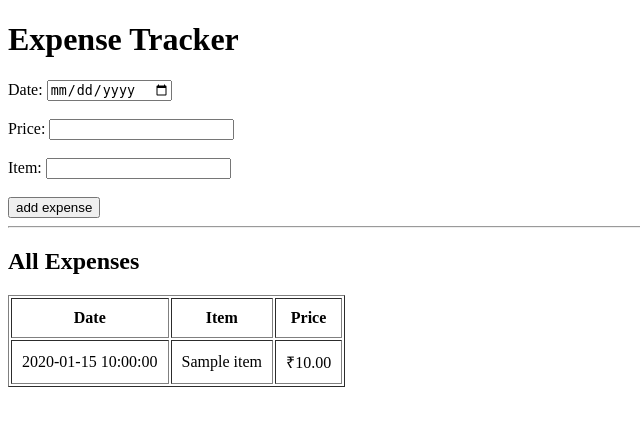
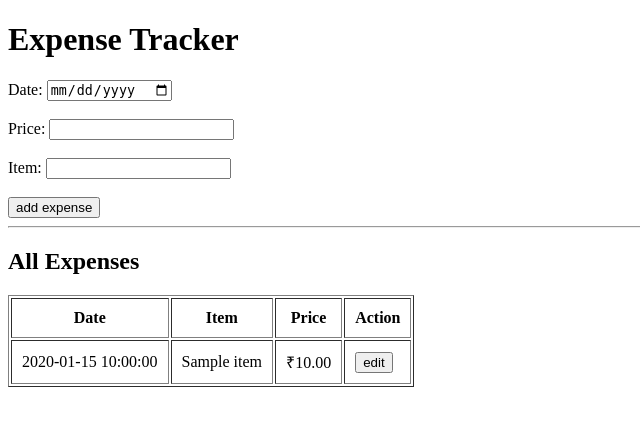
Before and after one commit to daxi-parmar/expense-tracker, a Flask app: page / in a window 1280 px wide. Shown: the top 426 px of the page, without its empty margins (0-640 px from the left). Run offline with Flask 3, Linux system fonts and the light colour scheme; a database or web service that is not in the repository returns one stand-in record (values such as "Sample title").

Commit message:
Add edit route and link edit buttons to expense IDs

```diff
--- a/app.py
+++ b/app.py
@@ -32,5 +32,10 @@ def add_expense():
     expenses_collection.insert_one(expense)
     return redirect(url_for("home"))
 
+
+@app.route("/edit/<expense_id>")
+def edit_expense(expense_id):
+    return f"Editing expense: {expense_id}"
+
 if __name__ == "__main__":
     app.run(debug=True)
--- a/templates/index.html
+++ b/templates/index.html
@@ -12,11 +12,11 @@
 
             <label for="price">Price:</label>
             <input type ="number" id ="price" name ="price" step="0.01" min="0" required>
-             <br><br>
+            <br><br>
 
             <label for="item">Item:</label>
             <input type ="text" id ="item" name ="item">
-             <br><br>
+            <br><br>
 
             <button type="submit"> add expense</button>
         </form>
@@ -31,6 +31,7 @@
             <th>Date</th>
             <th>Item</th>
             <th>Price</th>
+            <th>Action</th>
         </tr>
 
         {% for expense in expenses %}
@@ -39,6 +40,11 @@
             <td>{{ expense.date }}</td>
             <td>{{ expense.item }}</td>
             <td>₹{{ "%.2f"|format(expense.price) }}</td>
+            <td>
+                <a href="/edit/{{ expense._id }}">
+                <button>edit</button>
+                </a>
+            </td>
         </tr>
 
         {% endfor %}
```
